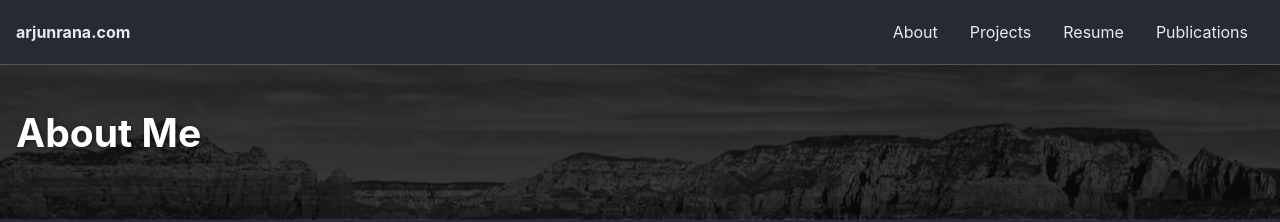
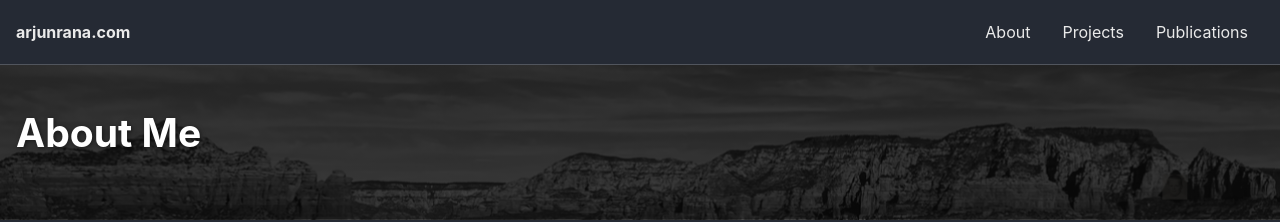
Before and after one commit to arana89/arana89.github.io, a Jekyll site: the page built from _pages/about.md, in a window 1280 px wide. Shown: the top 222 px of the page. Built offline with Jekyll 4.4.1, drawn with Linux system fonts in a browser that asks for light colours; cached includes are drawn as plain includes.

Commit message:
updated nav

```diff
--- a/_data/navigation.yml
+++ b/_data/navigation.yml
@@ -4,7 +4,5 @@ main:
     url: /
   - title: "Projects"
     url: /projects/
-  - title: "Resume"
-    url: /arjun_rana.pdf
   - title: "Publications"
     url: https://scholar.google.com/citations?hl=en&user=48vmZ5IAAAAJ
```
